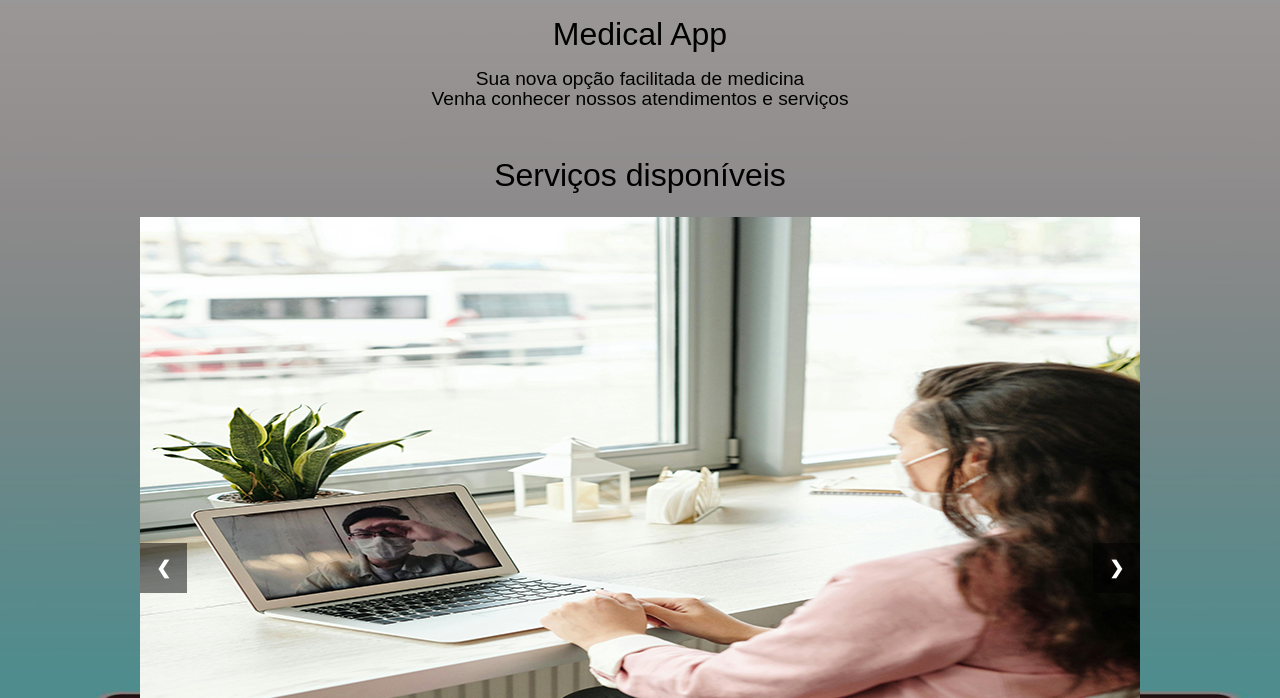
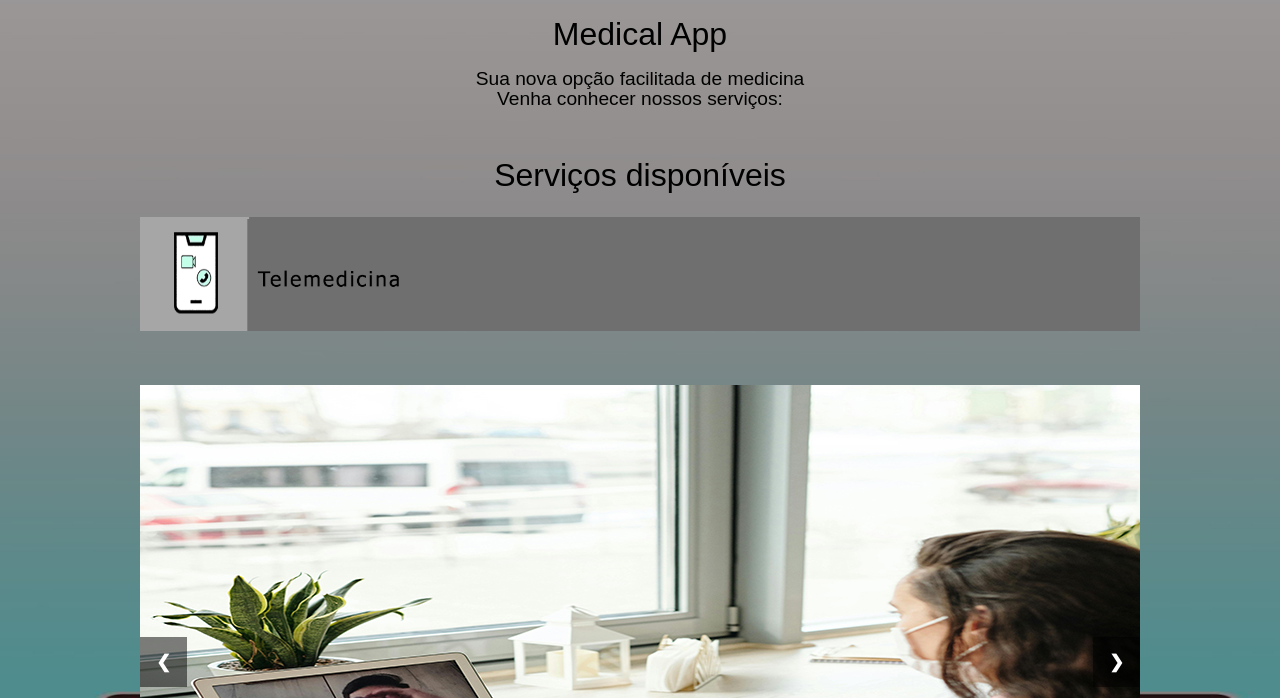
Before and after one commit to UltGab04/AEP_TRABALHO-SITE_SAUDE, a plain HTML site: page paginaInicial.html in a window 1280 px wide. Shown: the part 102-800 px from the top of the page. Drawn offline with Linux system fonts and the light colour scheme.

```diff
--- a/css/menuInicial.css
+++ b/css/menuInicial.css
@@ -3,6 +3,8 @@ body {
   display: flex;
   flex-direction: column;
   font-family: Arial, sans-serif;
+  min-height: 100dvh;
+  flex: 1;
 }
 
 .header {
@@ -81,13 +83,14 @@ body {
   position: relative;
   margin: auto;
   max-width: 1000px;
-
 }
 
 .slides-fade {
   justify-content: center;
   display: block;
   text-align: center;
+  max-width: 1000px;
+  max-height: 600px;
 }
 
 img {
@@ -195,6 +198,6 @@ button.mic-icone {
   width: 6dvh;
 }
 
-.campanhas{
-margin-top: 2%;
+.campanhas {
+  margin-top: 2%;
 }
--- a/css/paginaInicial.css
+++ b/css/paginaInicial.css
@@ -1,14 +1,14 @@
-body{
+body {
   display: flex;
   text-align: center;
   flex-direction: column;
 }
 
-.texto{
+.texto {
   margin: 2%;
 }
 
-.container-img{
+.container-img {
   padding: 2%;
 }
 
@@ -21,6 +21,8 @@ body{
 .slides-fade {
   display: none;
   text-align: center;
+  max-width: 1000px;
+  max-height: 600px;
 }
 
 img {
@@ -34,7 +36,7 @@ img {
 .proximo {
   cursor: pointer;
   position: absolute;
-  top: 50%;
+  top: 70%;
   padding: 16px;
   color: white;
   font-weight: bold;
@@ -49,7 +51,7 @@ img {
   right: 0;
 }
 
-.voltar{
+.voltar {
   left: 0;
 }
 
--- a/paginaInicial.html
+++ b/paginaInicial.html
@@ -42,9 +42,11 @@
   <h1>Medical App</h1>
   <br>
   <h2>Sua nova opção facilitada de medicina</h2>
-  <h3>Venha conhecer nossos atendimentos e serviços
+  <h3>Venha conhecer nossos serviços:
   </h3>
 </div>
+
+
 
 <div class="container-img">
   <h1>Serviços disponíveis</h1>
@@ -52,19 +54,27 @@
 </div>
 
 </div>
+</div>
 
 <div class="menu-container"></div>
 
 <div class="slides-container">
   <div class="slides-fade">
-    <img src="img/slides/slide1.jpg" alt="" style="width: 1000px">
-  </div>
+       <img src="img/servicos/Telemedicina.png" class="imagem-sobreposta" alt="" srcset="" style="width:1000px;">
+    <img src="img/slides/slide1.jpg"  alt="" style="width: 1000px">
+    <p>A telemedicina chegou para auxiliar pacientes em casos leves, com consultas a longa distância e com atendimento especializado</p>
+</div>
   <div class="slides-fade">
+    <img src="img/servicos/laudos.png" alt="">
     <img src="img/slides/slide3.jpg" alt="" style="width:1000px;">
-  </div>
+    <p>Os resultados de exames e laudos agora chegam para você rapidamente</p>
+
+</div>
   <div class="slides-fade">
-    <img src="img/slides/slide4.jpg" alt="" style="width: 1000px">
-  </div>
+    <img src="img/servicos/agendamento.png" alt="">
+    <img src="img/slides/slide4.jpg"  alt="" style="width: 1000px">
+    <p>Agendamento facilitado e de forma simples pelo navegador</p>
+ </div>
   <a class="voltar" onclick="changeSlide(-1)">&#10094;
    </a>
    <a class="proximo" onclick="changeSlide(1)">&#10095;</a>
```
Also changed, not shown: img/servicos/Telemedicina.png (added), img/servicos/agendamento.png (added), img/servicos/laudos.png (added), img/servicos/servico2.png (added).
